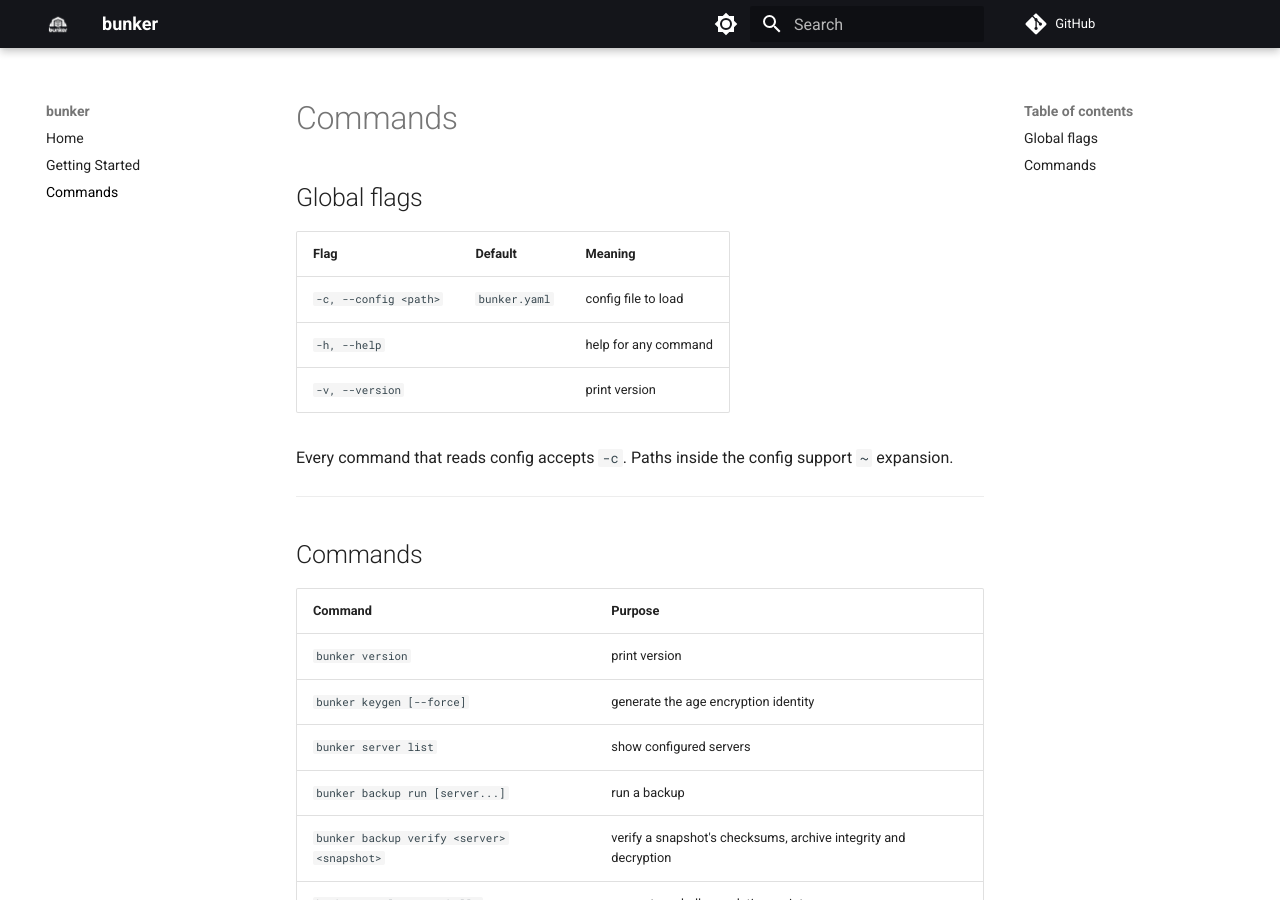
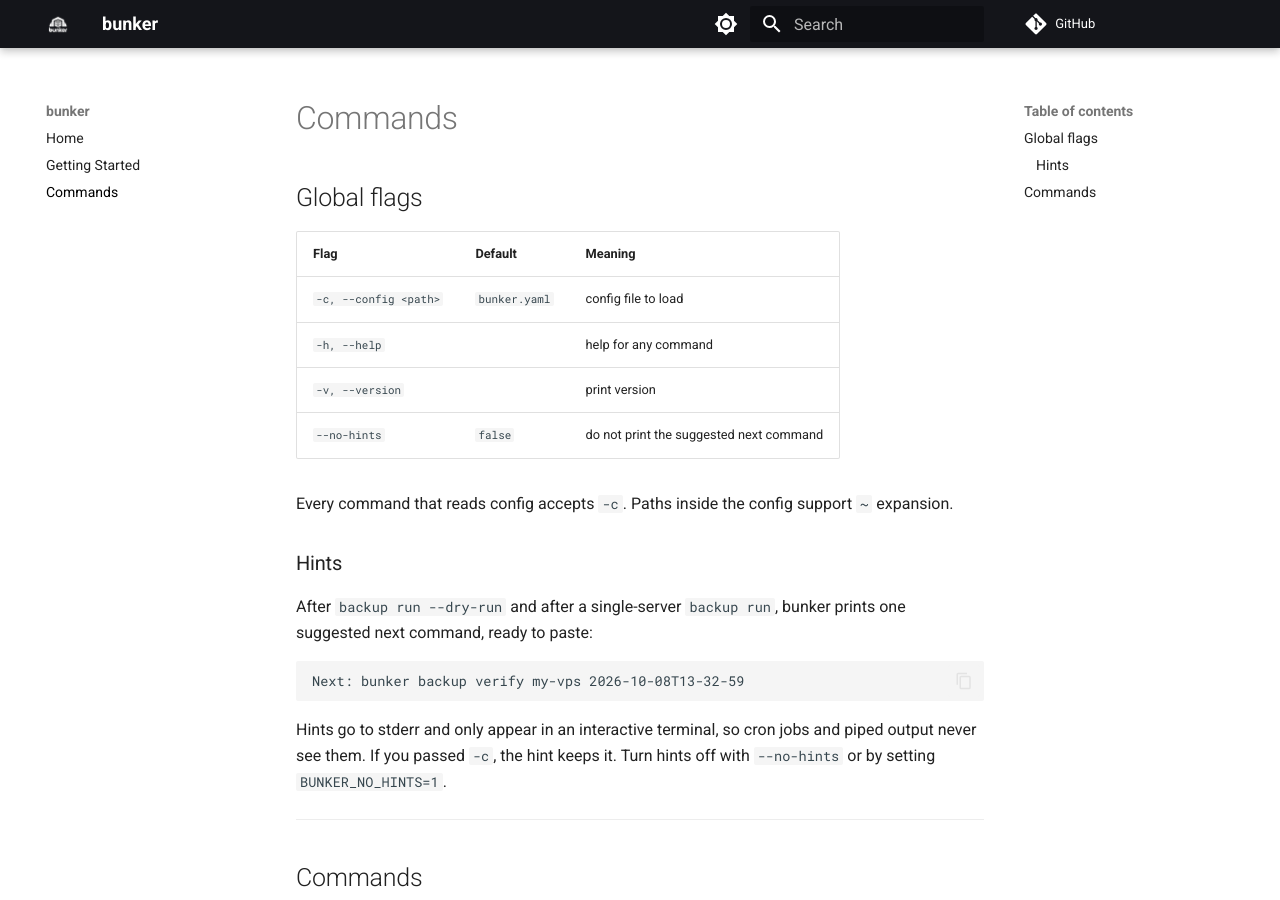
Before and after one commit to kushal1o1/bunker, an MkDocs documentation site: the page built from docs/COMMANDS.md, in a window 1280 px wide and 900 px high. Built offline with MkDocs 1.6.1 and Material for MkDocs 9.7.7, drawn with Linux system fonts in a browser that asks for light colours; comment, search, counter and statistics services are not loaded.

Commit message:
docs:iref(#5) add flag for no hint in docs

````diff
--- a/docs/COMMANDS.md
+++ b/docs/COMMANDS.md
@@ -5,9 +5,23 @@
 | `-c, --config <path>` | `bunker.yaml` | config file to load |
 | `-h, --help` | | help for any command |
 | `-v, --version` | | print version |
+| `--no-hints` | `false` | do not print the suggested next command |
 
 Every command that reads config accepts `-c`. Paths inside the config support
 `~` expansion.
+
+### Hints
+
+After `backup run --dry-run` and after a single-server `backup run`, bunker
+prints one suggested next command, ready to paste:
+
+```
+Next: bunker backup verify my-vps 2026-10-08T13-32-59
+```
+
+Hints go to stderr and only appear in an interactive terminal, so cron jobs
+and piped output never see them. If you passed `-c`, the hint keeps it. Turn
+hints off with `--no-hints` or by setting `BUNKER_NO_HINTS=1`.
 
 ---
 
````
